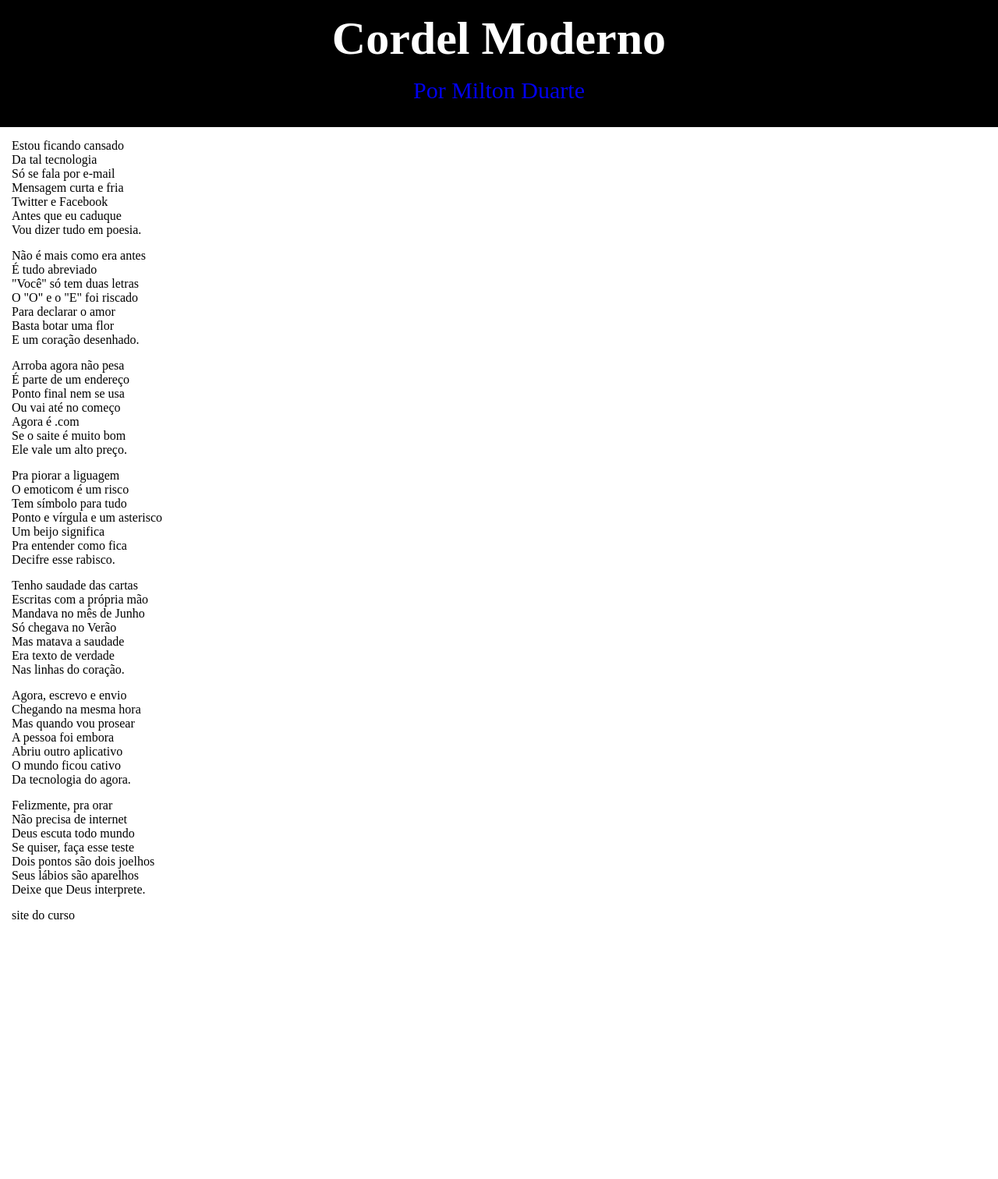
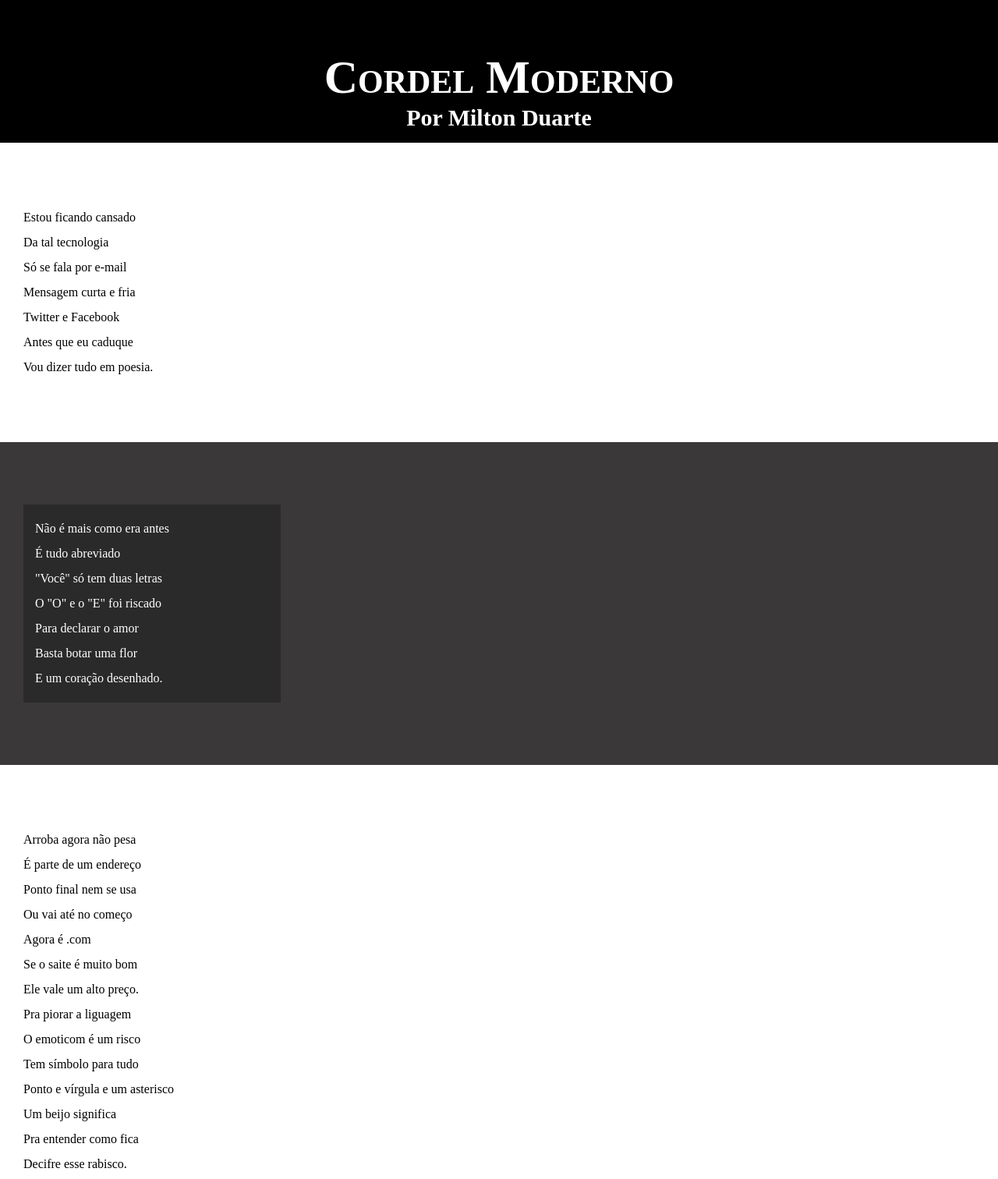
Before and after one commit to FabricioXIII/HTML-CSS, a plain HTML site: page DESAFIO/desafio 12/desafio.html in a window 1280 px wide. Shown: the top 1512 px of the page at 78% size. Before the commit the page ends 1198 px from the top, so only its background shows below. Drawn offline with Linux system fonts and the light colour scheme.

Commit message:
atualizei

```diff
--- a/DESAFIO/desafio 12/estilo/style.css
+++ b/DESAFIO/desafio 12/estilo/style.css
@@ -6,6 +6,7 @@
 }
 
 html, body{
+    min-height: 100vh;
     background-color: white;
 }
 
@@ -16,19 +17,57 @@ header{
     text-align: center;
 }
 
-header h1{
+header > h1{
     color: white;
+    padding-top: 50px;
+    font-variant:small-caps;
 }
 
-header a{
+a{
+    color: white;
     text-decoration: none;
+    font-weight: bolder;
 
 }
 
-header p{
+a:hover{
+    text-decoration: underline;
+}
+
+header > p{
     text-align: center;
 }
 
-p{
-    margin: 15px;
+section{
+    padding-top: 10vh;
+    padding-bottom: 10vh;
+    line-height: 2em;
+    padding-left:  30px;
 }
+
+section.normal{
+    background-color: white;
+    color: black;
+}
+
+
+
+section.imagem{
+    background-color: rgb(58, 56, 56);
+    color:white;
+}
+
+section.imagem > p{
+    background-color: rgba(0, 0, 0, 0.26);
+    width: 300px;
+    padding: 15px;
+}
+
+
+
+footer{
+    background-color: black;
+    color: white;
+    text-align: center;
+    padding: 10px;
+}
```
